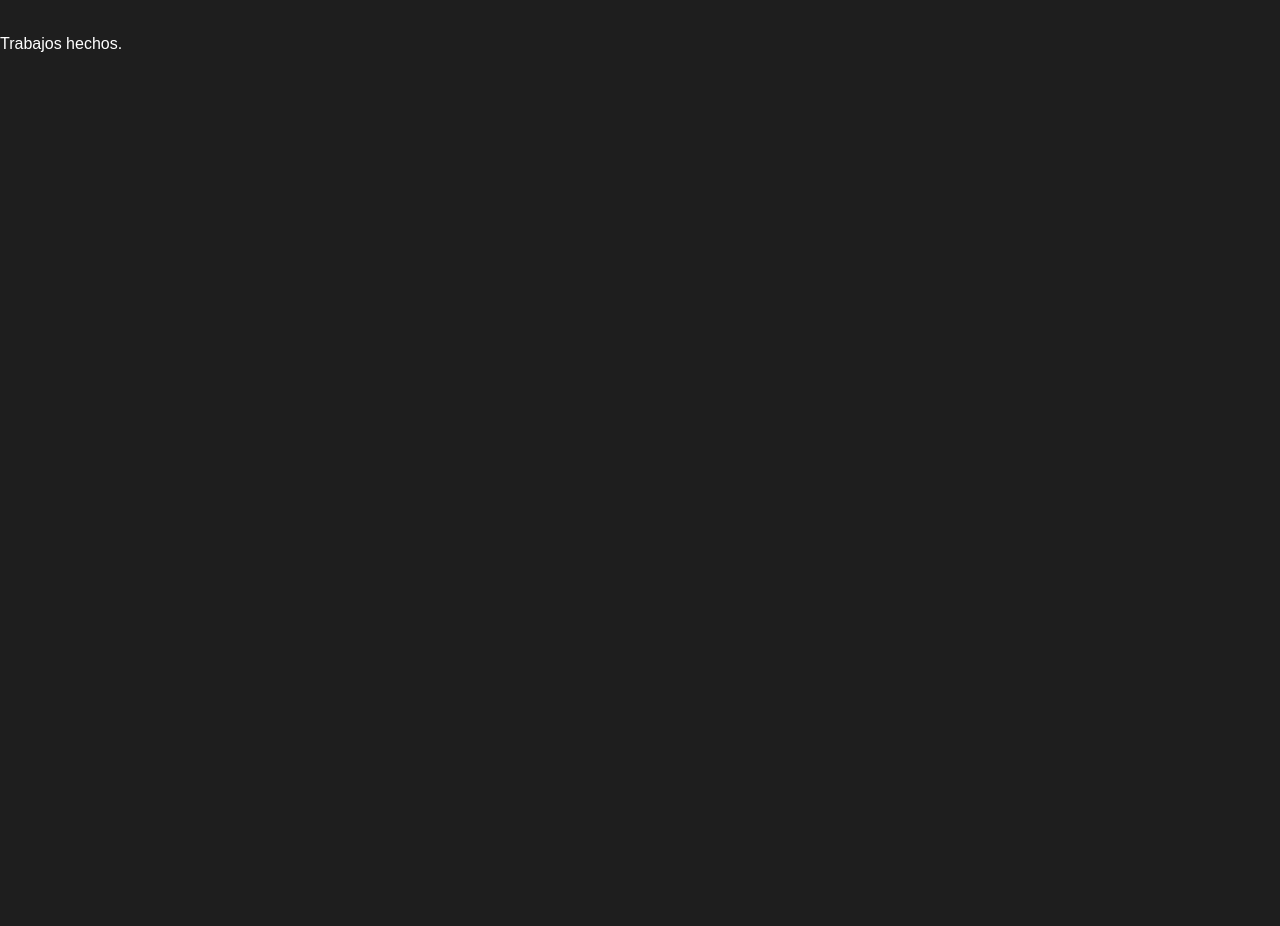
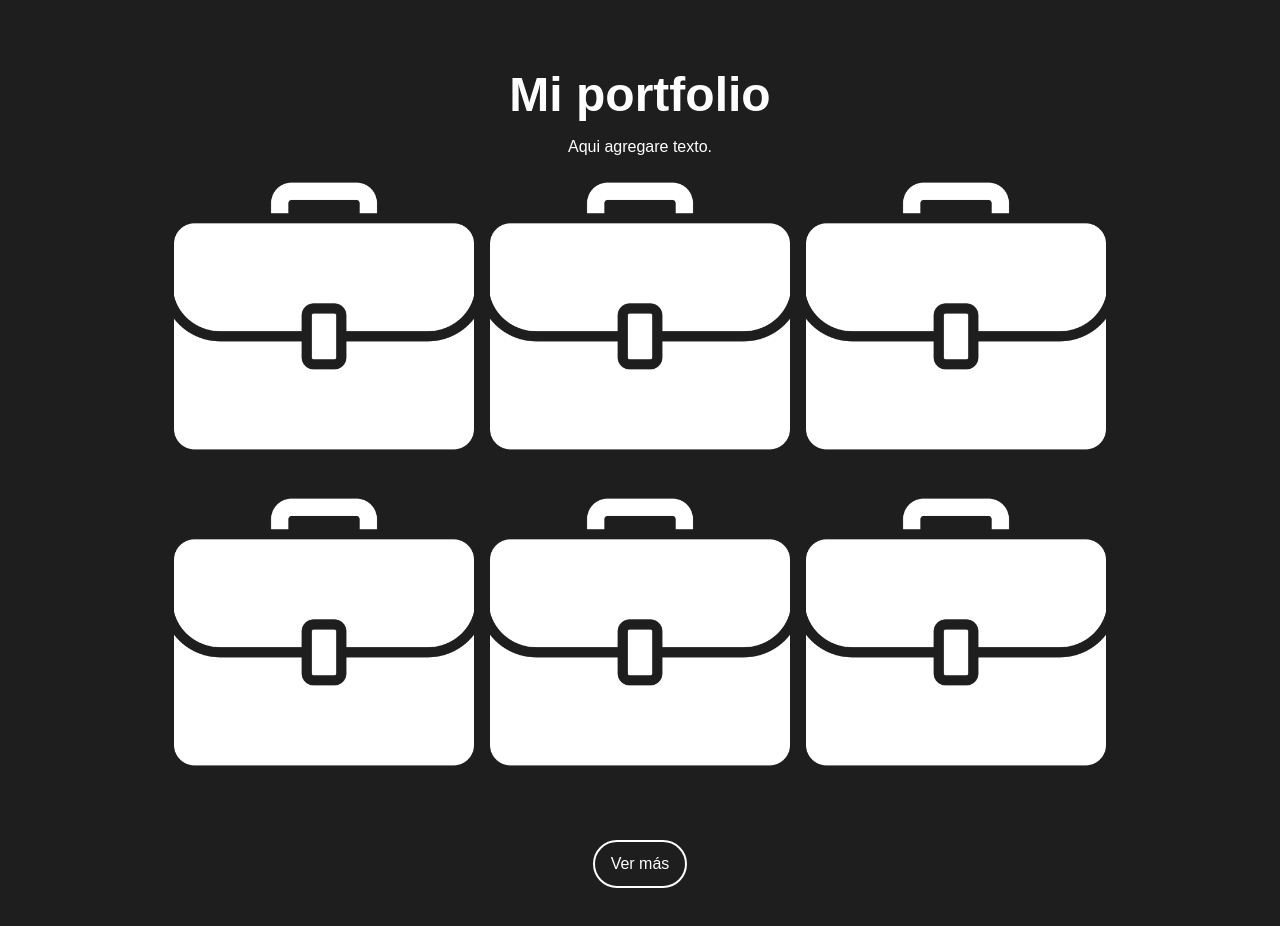
Before and after one commit to alanfrancoa/portfolio, a React (Vite) app in the folder portfolio-personal/: page / in a window 1280 px wide. Shown: the part 1540-2466 px from the top of the page. Before the commit the page ends 1593 px from the top, so only its background shows below. Built offline with nearby package versions, Linux system fonts and the light colour scheme; a web font is replaced by a local one.

Commit message:
Agregamos componente para mostrar portfolio

```diff
--- a/portfolio-personal/src/Components/NavBar/navbar.css
+++ b/portfolio-personal/src/Components/NavBar/navbar.css
@@ -1,5 +1,5 @@
 .navbar{
-    background-color: rgba(30, 30, 30, 0.4);
+    background-color: rgba(30, 30, 30, 0.56);
     height: 5rem;
     width: 100vw;
     max-width: 75rem;
--- /dev/null
+++ b/portfolio-personal/src/Components/ToolTip/toolTip.css
@@ -0,0 +1,52 @@
+.image-container {
+    position: relative;
+    width: auto; /* Ajusta el tamaño de acuerdo a tus necesidades */
+    height: 300px; /* Ajusta el tamaño de acuerdo a tus necesidades */
+    overflow: hidden;
+    margin: 8px;
+  }
+
+  img {
+    width: 100%;
+    height: 100%;
+    object-fit: cover; /* Para ajustar la imagen al tamaño del contenedor */
+  }
+
+  .tooltip {
+    position: absolute;
+    top: 50%;
+    left: 50%;
+    transform: translate(-50%, -50%);
+    background-color: rgba(0, 0, 0, 0.8);
+    color: white;
+    padding: 5px 10px;
+    border-radius: 5px;
+    display: none;
+  }
+
+  .image-container:hover .tooltip {
+    display: block;
+  }
+  .buttonRepo{
+    height: 2rem;
+    border-radius: 2rem;
+    border: 2px solid white;
+    background-color: transparent;
+    color: white;
+    padding: 0rem 1rem 0rem 1rem;
+    font-size: 1rem;
+    display: flex;
+    align-items: center;
+    justify-content: center;
+}
+.buttonRepo:hover{
+    background-color: rgba(255, 255, 0, 0.2);
+    border: 2px ridge yellow;
+}
+.buttonRepo>img{
+  object-fit: cover;
+  height: 1rem;
+  width: auto;
+  margin: 0;
+  margin-right: 1rem;
+}
--- /dev/null
+++ b/portfolio-personal/src/Components/ToolTip/toolTip.jsx
@@ -0,0 +1,29 @@
+import { useState } from 'react'
+import PropTypes from 'prop-types'
+import './tooltip.css'
+import gitHub from "../../assets/github.png"
+import imageLink from "../../assets/link.png"
+
+
+function ImageWithTooltip({ imageUrl, title }) {
+  const [showTitle, setShowTitle] = useState(false);
+
+  return (
+    <div
+      className="image-container"
+      onMouseEnter={() => setShowTitle(true)}
+      onMouseLeave={() => setShowTitle(false)}
+    >
+      <img src={imageUrl} alt="Imagen" />
+      {showTitle && <div className="tooltip">
+            <h3 className="repoImageTitle">{title}</h3>
+            <button className='buttonRepo'><img src={imageLink} alt="" /> Ir al sitio</button>
+            <button className='buttonRepo'><img src={gitHub} alt="" /> Ver codigo</button></div>}
+    </div>
+  );
+}
+ImageWithTooltip.propTypes = {
+    imageUrl: PropTypes.string.isRequired, // URL de la imagen
+    title: PropTypes.string.isRequired, // Título de la imagen
+  };
+export default ImageWithTooltip;
--- a/portfolio-personal/src/Components/Works/works.css
+++ b/portfolio-personal/src/Components/Works/works.css
@@ -0,0 +1,58 @@
+#works{
+    margin: 0 auto;
+    min-height: calc(100vh - 4rem);
+    width: 100vw;
+    max-width: 60rem;
+    display: flex;
+    flex-direction: column;
+    align-items: center;
+    justify-content: center;
+    text-align: center;
+    padding: 1rem 1rem;
+}
+.worksTitle{
+    margin: 1rem 0;
+    font-size: 3rem;
+}
+.worksDesc{
+    font-weight: 300;
+    font-size: 1rem;
+    max-width: 45rem;
+}
+.worksImgs {
+    display: flex;
+    align-items: center;
+    justify-content: center;
+    flex-wrap: wrap;
+    width: 100vw;
+    max-width: 65rem;
+    margin: 2px 2px;
+}
+.worksImg{
+    object-fit: cover;
+    height: 20rem;
+    margin: 0.5rem;
+}
+.workBtn{
+    margin: 3rem 0;
+    height: 3rem;
+    border-radius: 2rem;
+    border: 2px solid white;
+    background-color: transparent;
+    color: white;
+    padding: 0rem 1rem 0rem 1rem;
+    font-size: 1rem;
+    display: flex;
+    align-items: center;
+    justify-content: center;
+}
+.workBtn:hover{
+    background-color: rgba(255, 255, 0, 0.2);
+    border: 2px ridge yellow;
+}
+@media screen and (max-width:585) {
+    .worksImg{
+        height: 48vw;
+    }
+
+}
--- a/portfolio-personal/src/Components/Works/works.jsx
+++ b/portfolio-personal/src/Components/Works/works.jsx
@@ -1,9 +1,22 @@
 //import React from 'react'
+import './works.css'
+import portfolio from '../../assets/portfolio.png'
+import ImageWithTooltip from '../ToolTip/toolTip'
 
 const Works = () => {
   return (
     <section id="works">
-        Trabajos hechos.
+        <h2 className="worksTitle">Mi portfolio</h2>
+        <span className="worksDesc">Aqui agregare texto.</span>
+            <div className="worksImgs">
+            <ImageWithTooltip imageUrl={portfolio} title="Tres en raya" />
+            <ImageWithTooltip imageUrl={portfolio} title="Tres en raya" />
+            <ImageWithTooltip imageUrl={portfolio} title="Tres en raya" />
+            <ImageWithTooltip imageUrl={portfolio} title="Tres en raya" />
+            <ImageWithTooltip imageUrl={portfolio} title="Tres en raya" />
+            <ImageWithTooltip imageUrl={portfolio} title="Tres en raya" />
+            </div>
+            <button className="workBtn">Ver más</button>
     </section>
   )
 }
```
